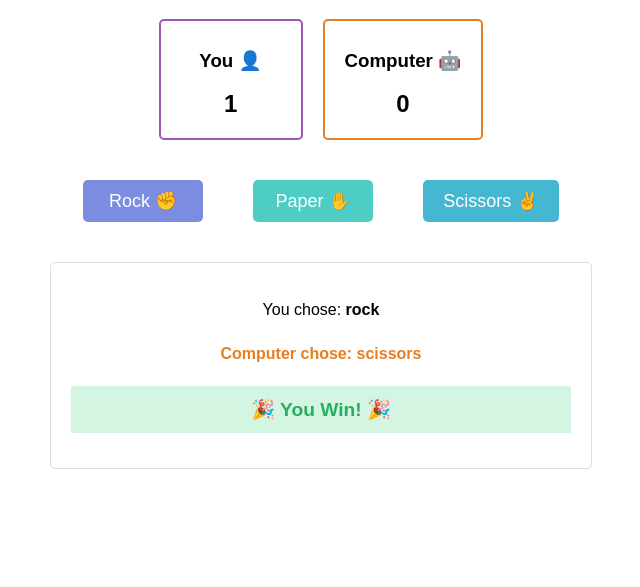
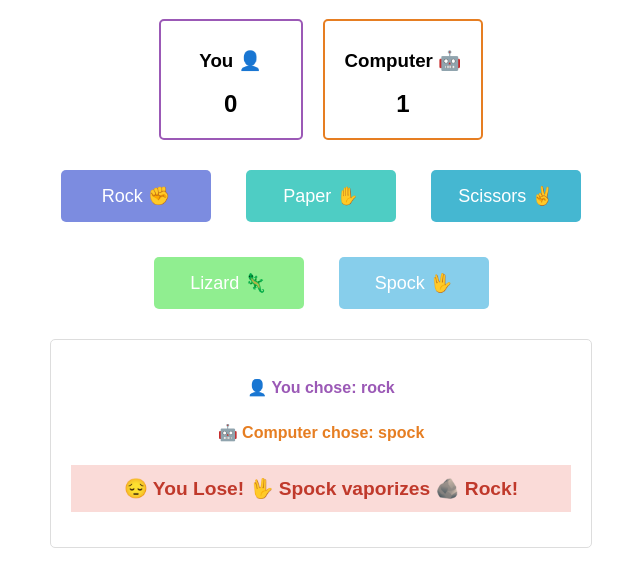
Before and after one commit to jarospm/rock-paper-scissors, a plain HTML site: page index.html in a window 1280 px wide. Both pictures are taken after a click on the button "Rock ✊". Shown: the part 61-648 px from the top of the page, without its empty margins (319-959 px from the left). Drawn offline with Linux system fonts and the light colour scheme.

Commit message:
add lizard and spock

```diff
--- a/index.html
+++ b/index.html
@@ -19,14 +19,20 @@
         </div>
     </div>
     <div class="choice-buttons">
-        <button onclick="playGame('rock')" class="choice-btn rock">
+        <button class="choice-btn rock" onclick="playGame('rock')">
             Rock ✊
         </button>
-        <button onclick="playGame('paper')" class="choice-btn paper">
+        <button class="choice-btn paper" onclick="playGame('paper')">
             Paper ✋
         </button>
-        <button onclick="playGame('scissors')" class="choice-btn scissors">
+        <button class="choice-btn scissors" onclick="playGame('scissors')">
             Scissors ✌️
+        </button>
+        <button class="choice-btn lizard" onclick="playGame('lizard')">
+            Lizard 🦎
+        </button>
+        <button class="choice-btn spock" onclick="playGame('spock')">
+            Spock 🖖
         </button>
     </div>
     <div id="result-display"></div>
--- a/script.js
+++ b/script.js
@@ -1,22 +1,97 @@
 let humanScore = 0;
 let computerScore = 0;
 
+// Get computer's choice
+function getComputerChoice() {
+    const choices = ['rock', 'paper', 'scissors', 'lizard', 'spock'];
+    const randomIndex = Math.floor(Math.random() * choices.length);
+    return choices[randomIndex];
+}
+
+// Update the score display
 function updateScoreDisplay() {
     document.getElementById('human-score').textContent = humanScore;
     document.getElementById('computer-score').textContent = computerScore;
 }
 
-function getComputerChoice() {
-    const choices = ['rock', 'paper', 'scissors'];
-    const randomIndex = Math.floor(Math.random() * choices.length);
-    return choices[randomIndex];
+// Show game results in the result-display div
+function displayResult(humanChoice, computerChoice, result) {
+    const resultDisplay = document.getElementById('result-display');
+    resultDisplay.innerHTML = `
+        <div class="result-text human-choice">👤 You chose: <strong>${humanChoice}</strong></div>
+        <div class="result-text computer-choice">🤖 Computer chose: ${computerChoice}</div>
+        <div class="game-result ${result.toLowerCase()}">${getResultMessage(result, humanChoice, computerChoice)}</div>
+    `;
 }
 
+// Format result message
+function getResultMessage(result, humanChoice, computerChoice) {
+    if (result === 'tie') {
+        return '🤝 It\'s a Tie!';
+    }
+
+    const resultMessages = {
+        rock: {
+            scissors: '🪨 Rock crushes ✂️ Scissors!',
+            lizard: '🪨 Rock crushes 🦎 Lizard!'
+        },
+        paper: {
+            rock: '📄 Paper covers 🪨 Rock!',
+            spock: '📄 Paper disproves 🖖 Spock!'
+        },
+        scissors: {
+            paper: '✂️ Scissors cuts 📄 Paper!',
+            lizard: '✂️ Scissors decapitates 🦎 Lizard!'
+        },
+        lizard: {
+            paper: '🦎 Lizard eats 📄 Paper!',
+            spock: '🦎 Lizard poisons 🖖 Spock!'
+        },
+        spock: {
+            scissors: '🖖 Spock smashes ✂️ Scissors!',
+            rock: '🖖 Spock vaporizes 🪨 Rock!'
+        }
+    };
+
+    const message = result === 'win'
+        ? resultMessages[humanChoice][computerChoice]
+        : resultMessages[computerChoice][humanChoice];
+
+    return result === 'win'
+        ? `🎉 You Win! ${message}`
+        : `😔 You Lose! ${message}`;
+}
+
+// Win conditions mapping
+const winConditions = {
+    rock: ['scissors', 'lizard'],     // Rock crushes Scissors and Lizard
+    paper: ['rock', 'spock'],         // Paper covers Rock and disproves Spock
+    scissors: ['paper', 'lizard'],    // Scissors cuts Paper and decapitates Lizard
+    lizard: ['paper', 'spock'],       // Lizard eats Paper and poisons Spock
+    spock: ['scissors', 'rock']       // Spock smashes Scissors and vaporizes Rock
+};
+
+// Play one round
+function playRound(humanChoice, computerChoice) {
+    // Check for a tie
+    if (humanChoice === computerChoice) {
+        return "tie";
+    }
+
+    // Check if the computer's choice is in the array of things that the human's choice beats
+    if (winConditions[humanChoice].includes(computerChoice)) {
+        return 'human';
+    } else {
+        return 'computer';
+    }
+}
+
+// Play the game
 function playGame(humanChoice) {
     const computerChoice = getComputerChoice();
     const result = playRound(humanChoice, computerChoice);
 
-    // Update scores based on the result
+    // Update scores based on the round result
     if (result === "human") {
         humanScore++;
         displayResult(humanChoice, computerChoice, 'win');
@@ -30,39 +105,3 @@ function playGame(humanChoice) {
     // Update the score display
     updateScoreDisplay();
 }
-
-function playRound(humanChoice, computerChoice) {
-    // Check for a tie
-    if (humanChoice === computerChoice) {
-        return "tie";
-    }
-    // Did human win?
-    if ((humanChoice === "rock" && computerChoice === "scissors") ||
-        (humanChoice === "paper" && computerChoice === "rock") ||
-        (humanChoice === "scissors" && computerChoice === "paper")) {
-        return "human";
-    // Then computer must have won
-    } else {
-        return "computer";
-    }
-}
-
-function displayResult(humanChoice, computerChoice, result) {
-    const resultDisplay = document.getElementById('result-display');
-    resultDisplay.innerHTML = `
-        <div class="result-text">You chose: <strong>${humanChoice}</strong></div>
-        <div class="result-text computer-choice">Computer chose: ${computerChoice}</div>
-        <div class="game-result ${result.toLowerCase()}">${getResultMessage(result)}</div>
-    `;
-}
-
-function getResultMessage(result) {
-    switch(result) {
-        case 'win':
-            return '🎉 You Win! 🎉';
-        case 'lose':
-            return '😔 You Lose!';
-        case 'tie':
-            return '🤝 It\'s a Tie!';
-    }
-}
--- a/styles.css
+++ b/styles.css
@@ -1,45 +1,22 @@
+/* General styles */
 body {
     text-align: center;
     font-family: Arial, sans-serif;
     margin: 20px;
 }
 
+/* Base button styles */
 button {
     padding: 10px 20px;
     font-size: 16px;
-    margin: 20px;
+    margin: 10px;
     cursor: pointer;
     color: white;
     border: none;
     border-radius: 5px;
 }
 
-.choice-btn.rock {
-    background-color: #7c8ce0;
-}
-
-.choice-btn.paper {
-    background-color: #4ecdc4;
-}
-
-.choice-btn.scissors {
-    background-color: #45b7d1;
-}
-
-.choice-btn:hover {
-    transform: scale(1.05);
-    transition: transform 0.2s ease;
-}
-
-#result-display {
-    margin: 20px;
-    padding: 20px;
-    border: 1px solid #ddd;
-    border-radius: 5px;
-    max-width: 500px;
-    margin: 20px auto;
-}
-
+/* Score display section */
 .score-display {
     display: flex;
     justify-content: center;
@@ -68,16 +45,58 @@ button {
     margin: 10px 0;
 }
 
+/* Game buttons section */
 .choice-buttons {
     display: flex;
     justify-content: center;
-    gap: 10px;
-    margin: 20px;
+    gap: 15px;
+    margin: 10px;
+    flex-wrap: wrap;
+    max-width: 600px;
+    margin-left: auto;
+    margin-right: auto;
 }
 
 .choice-btn {
-    min-width: 120px;
+    min-width: 150px;
     font-size: 18px;
+    padding: 15px 25px;
+}
+
+/* Button color variants */
+.choice-btn.rock {
+    background-color: #7c8ce0;
+}
+
+.choice-btn.paper {
+    background-color: #4ecdc4;
+}
+
+.choice-btn.scissors {
+    background-color: #45b7d1;
+}
+
+.choice-btn.lizard {
+    background-color: #90EE90;
+}
+
+.choice-btn.spock {
+    background-color: #87CEEB;
+}
+
+/* Button hover effect */
+.choice-btn:hover {
+    transform: scale(1.05);
+    transition: transform 0.2s ease;
+}
+
+/* Result display section */
+#result-display {
+    margin: 20px auto;
+    padding: 20px;
+    border: 1px solid #ddd;
+    border-radius: 5px;
+    max-width: 500px;
 }
 
 .result-text {
@@ -86,11 +105,17 @@ button {
     border-radius: 4px;
 }
 
-.computer-choice {
-    color: #e67e22;  /* Matching computer's border color */
+.human-choice {
+    color: #9b59b6;
     font-weight: bold;
 }
 
+.computer-choice {
+    color: #e67e22;
+    font-weight: bold;
+}
+
+/* Game result styles */
 .game-result {
     font-size: 1.2em;
     font-weight: bold;
```
